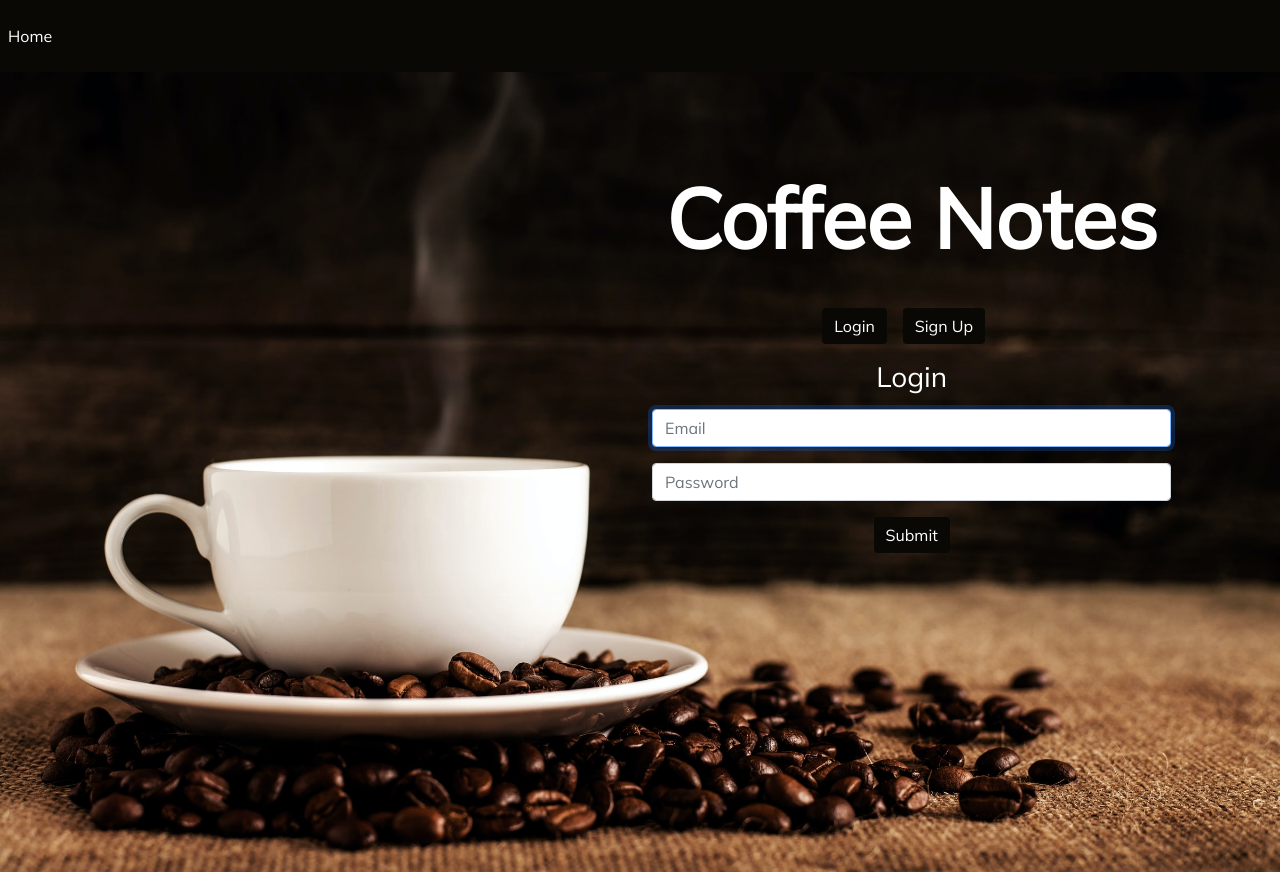
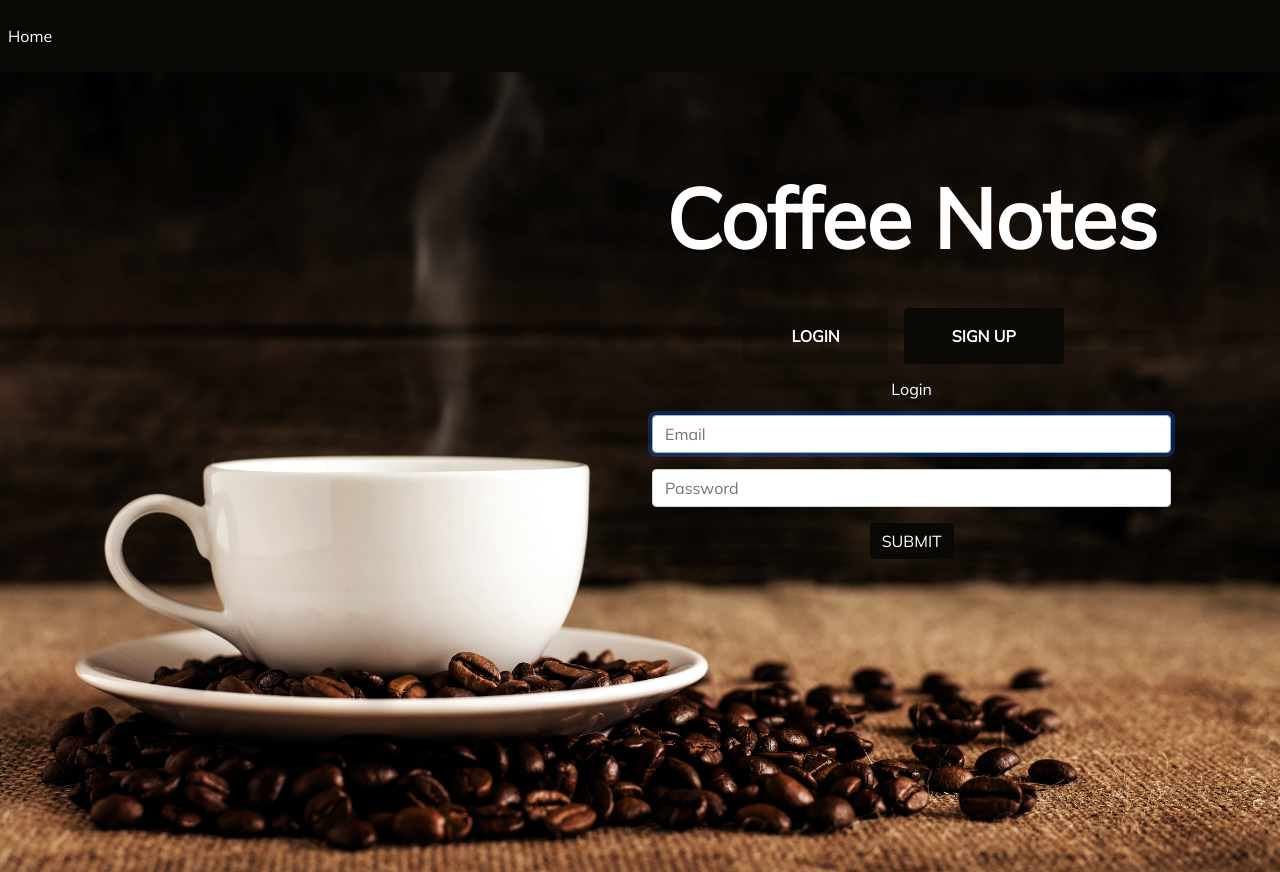
Before and after one commit to maxmanayan/coffee-notes, a React (Create React App) app in the folder client/: page / in a window 1280 px wide. Built offline with nearby package versions, Linux system fonts and the light colour scheme; what devise-axios would draw is missing.

Commit message:
styled login page

```diff
--- a/client/src/components/LoginForm.js
+++ b/client/src/components/LoginForm.js
@@ -23,7 +23,7 @@ const LoginForm = () => {
 
   return(
     <>
-      <h3 className='login-register-form-title'>Login</h3>
+      <h6 className='login-register-form-title'>Login</h6>
       <Form onSubmit={handleSubmit}>
         <Form.Group className='login-register-form-group'>
           <Form.Control autoFocus placeholder='Email' id='email' value={account.email} onChange={(e) => setAccount({...account, email: e.target.value})}/>
@@ -31,7 +31,7 @@ const LoginForm = () => {
         <Form.Group className='login-register-form-group'>
           <Form.Control placeholder='Password' id='password' value={account.password} onChange={(e) => setAccount({...account, password: e.target.value})}/>
         </Form.Group>
-        <Button style={{marginTop: '1em', background: '#090804', border: 'none'}} type='submit'>Submit</Button>
+        <Button style={{marginTop: '1em', background: '#090804', border: 'none'}} type='submit'>SUBMIT</Button>
       </Form>
     </>
   )
--- a/client/src/components/RegisterForm.js
+++ b/client/src/components/RegisterForm.js
@@ -24,7 +24,7 @@ const RegisterForm = () => {
 
   return(
     <>
-      <h3 className='login-register-form-title'>Sign Up</h3>
+      <h6 className='login-register-form-title'>Sign Up</h6>
       <Form onSubmit={handleSubmit}>
         <Form.Group className='login-register-form-group'>
           <Form.Control autoFocus placeholder='Name' id='name' value={account.name} onChange={(e) => setAccount({...account, name: e.target.value})} />
@@ -38,7 +38,7 @@ const RegisterForm = () => {
         <Form.Group className='login-register-form-group'>
           <Form.Control placeholder='Confirm Password' id='passwordConfirmation' value={account.passwordConfirmation} onChange={(e) => setAccount({...account, passwordConfirmation: e.target.value})} />
         </Form.Group>
-        <Button style={{marginTop: '1em', background: '#090804', border: 'none'}} type='submit'>Submit</Button>
+        <Button style={{marginTop: '1em', background: '#090804', border: 'none'}} type='submit'>SUBMIT</Button>
       </Form>
     </>
   )
--- a/client/src/pages/LoginRegister.js
+++ b/client/src/pages/LoginRegister.js
@@ -16,8 +16,8 @@ const LoginRegister = () => {
 
       <Row style={{paddingTop: '1em', paddingBottom: '1em'}}>
         <Col md={{span: 5, offset: 6}}>
-          <Button style={{marginRight: '1em', background: '#090804', border: 'none'}} onClick={()=>setShowRegisterForm(false)}>Login</Button>
-          <Button style={{marginRight: '1em', background: '#090804', border: 'none'}} onClick={()=>setShowRegisterForm(true)}>Sign Up</Button>
+          <Button style={{marginRight: '1em', padding: '1em 3em',background: '#09080450', border: 'none', fontWeight: 'bold'}} onClick={()=>setShowRegisterForm(false)}>LOGIN</Button>
+          <Button style={{marginRight: '1em', padding: '1em 3em', background: '#090804', border: 'none', fontWeight: 'bold'}} onClick={()=>setShowRegisterForm(true)}>SIGN UP</Button>
         </Col>
       </Row>
 
```
